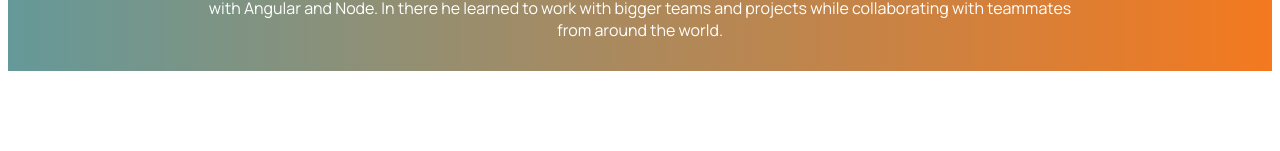
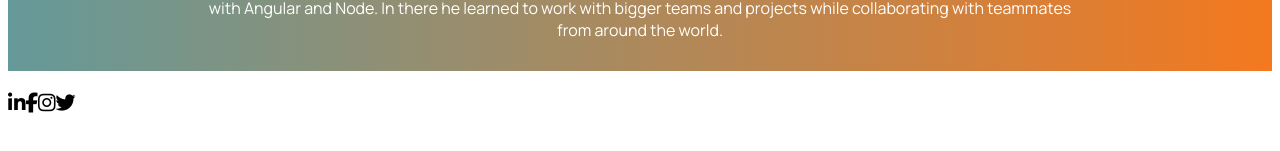
Before and after one commit to modi98/resume-webapp, an Angular app: page /bio in a window 1280 px wide. Shown: the part 565-716 px from the top of the page. Built offline with nearby package versions, Linux system fonts and the light colour scheme.

Commit message:
Added footer with social media also added fontawesome

```diff
--- a/src/app/app.component.html
+++ b/src/app/app.component.html
@@ -5,3 +5,7 @@
 <main class="main-area">
   <router-outlet></router-outlet>
 </main>
+
+<footer>
+  <app-footer></app-footer>
+</footer>
--- a/src/app/app.module.ts
+++ b/src/app/app.module.ts
@@ -8,6 +8,7 @@ import { AppComponent } from './app.component';
 import { MainMenuComponent } from './components/main-menu/main-menu.component';
 import { ProfileComponent } from './components/profile/profile.component';
 import { BioComponent } from './components/bio/bio.component';
+import { FooterComponent } from './components/footer/footer.component';
 
 const routes: Routes = [
   { path: '', redirectTo: 'bio', pathMatch: 'full' },
@@ -19,12 +20,13 @@ const routes: Routes = [
     AppComponent,
     MainMenuComponent,
     ProfileComponent,
-    BioComponent
+    BioComponent,
+    FooterComponent
   ],
   imports: [
     BrowserModule,
     AppRoutingModule,
-    RouterModule.forRoot(routes),
+    RouterModule.forRoot(routes, {scrollPositionRestoration: 'enabled'}),
     BrowserAnimationsModule
   ],
   providers: [],
--- /dev/null
+++ b/src/app/components/footer/footer.component.html
@@ -0,0 +1,8 @@
+<div class="footer-box container">
+  <div class="row justify-content-around">
+    <i class="col fab fa-linkedin-in fa-lg footer-icon" (click)="sendToSocialMedia('linkedin')"></i>
+    <i class="col fab fa-facebook-f fa-lg footer-icon" (click)="sendToSocialMedia('facebook')"></i>
+    <i class="col fab fa-instagram fa-lg footer-icon" (click)="sendToSocialMedia('instagram')"></i>
+    <i class="col fab fa-twitter fa-lg footer-icon" (click)="sendToSocialMedia('twitter')"></i>
+  </div>
+</div>
--- /dev/null
+++ b/src/app/components/footer/footer.component.less
@@ -0,0 +1,12 @@
+.footer-box {
+  padding-top: 20px;
+  padding-bottom: 50px;
+}
+
+.footer-icon {
+  display: inline;
+  width: 100%;
+  text-align: center;
+  cursor: pointer;
+  flex-grow: 0;
+}
--- /dev/null
+++ b/src/app/components/footer/footer.component.ts
@@ -0,0 +1,36 @@
+import { Component, OnInit } from '@angular/core';
+
+@Component({
+  selector: 'app-footer',
+  templateUrl: './footer.component.html',
+  styleUrls: ['./footer.component.less']
+})
+export class FooterComponent implements OnInit {
+
+  constructor() { }
+
+  ngOnInit(): void {
+  }
+
+  sendToSocialMedia(socialMedia): void {
+    let url = '';
+    switch (socialMedia) {
+      case 'linkedin':
+        url = 'https://www.linkedin.com/in/mauricio-alvarado-6089a3169/';
+        break;
+      case 'facebook':
+        url = 'https://www.facebook.com/Mauryy98';
+        break;
+      case 'instagram':
+        url = 'https://www.instagram.com/modii_98/';
+        break;
+      case 'twitter':
+        url = 'https://twitter.com/maualvaradoh';
+        break;
+      default:
+        url = '';
+        break;
+    }
+    window.open(url);
+  }
+}
--- a/src/index.html
+++ b/src/index.html
@@ -7,6 +7,7 @@
   <meta name="viewport" content="width=device-width, initial-scale=1">
   <link rel="stylesheet" href="https://unpkg.com/bootstrap-material-design@4.1.1/dist/css/bootstrap-material-design.min.css" integrity="sha384-wXznGJNEXNG1NFsbm0ugrLFMQPWswR3lds2VeinahP8N0zJw9VWSopbjv2x7WCvX" crossorigin="anonymous">
   <link href="https://fonts.googleapis.com/css?family=Manrope&display=swap" rel="stylesheet">
+  <script src="https://kit.fontawesome.com/032ece2a0c.js" crossorigin="anonymous"></script>
   <link rel="icon" type="image/x-icon" href="favicon.ico">
 </head>
 <body>
```
Also changed, not shown: 1 other file (tests, documents, lock files or other folders).
